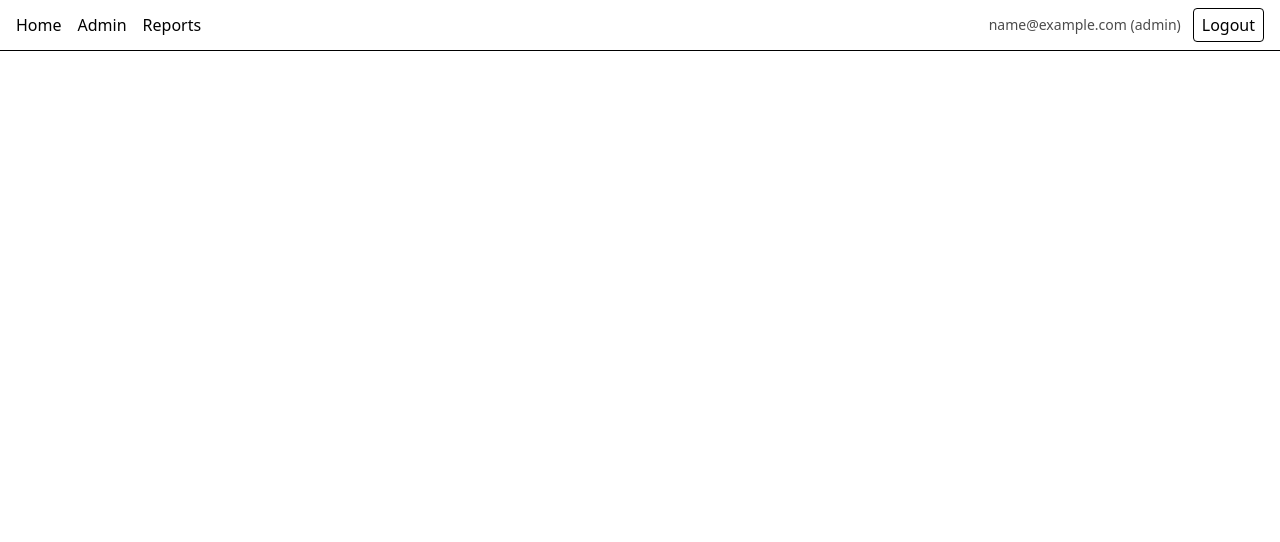
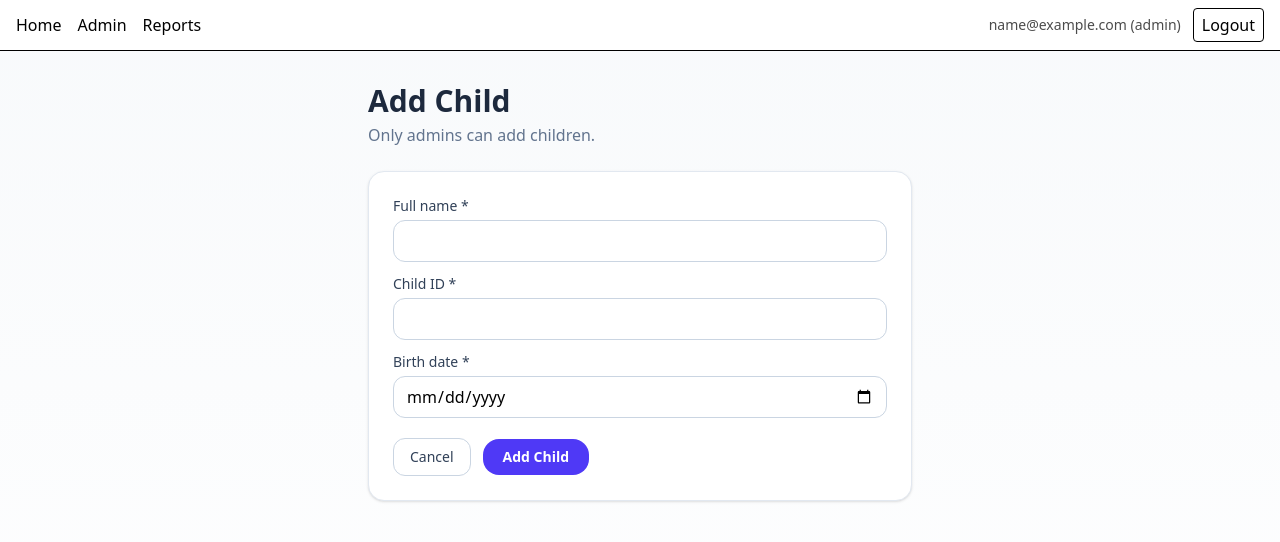
Before and after one commit to Kanir1/KindergartenApp, a React (Vite) app in the folder frontend/: page /admin/children/new in a window 1280 px wide. Shown: the top 542 px of the page. Built offline with nearby package versions, Linux system fonts and the light colour scheme; sample sign-in values are in the browser's storage.

Commit message:
removed add child from parent and into admin

```diff
--- a/frontend/src/App.jsx
+++ b/frontend/src/App.jsx
@@ -1,4 +1,4 @@
-import { BrowserRouter, Routes, Route } from 'react-router-dom';
+import { BrowserRouter, Routes, Route, Navigate } from 'react-router-dom';
 import { QueryClient, QueryClientProvider } from '@tanstack/react-query';
 import { AuthProvider } from './auth/AuthProvider.jsx';
 
@@ -13,12 +13,12 @@ import ReportDetails from './pages/ReportDetails.jsx';
 import EditReport from './pages/EditReport.jsx';
 import CreateMonthly from './pages/CreateMonthly.jsx';
 import MyChildren from './pages/MyChildren';
-import NewChildForParent from './pages/NewChildForParent';
+import NewChildForParent from './pages/NewChildForParent'; // reused as admin form route
 import ChildProfile from './pages/ChildProfile.jsx';
 import AdminParents from './pages/AdminParents.jsx';
-import ParentRegister from "./pages/ParentRegister";
-import AdminParentChildLinker from "./pages/AdminParentChildLinker";
-import AdminCreateParent from "./pages/AdminCreateParent";
+import ParentRegister from './pages/ParentRegister';
+import AdminParentChildLinker from './pages/AdminParentChildLinker';
+import AdminCreateParent from './pages/AdminCreateParent';
 
 const qc = new QueryClient();
 
@@ -33,7 +33,6 @@ export default function App() {
             <Route path="/login" element={<Login />} />
             <Route path="/register/parent" element={<ParentRegister />} />
             <Route path="/admin/link" element={<AdminParentChildLinker />} />
-
 
             {/* Admin-only: create parent */}
             <Route
@@ -54,13 +53,11 @@ export default function App() {
                 </Protected>
               }
             />
+
+            {/* Redirect old parent add-child path to new admin path */}
             <Route
               path="/my-children/new"
-              element={
-                <Protected role="parent">
-                  <NewChildForParent />
-                </Protected>
-              }
+              element={<Navigate to="/admin/children/new?from=parent" replace />}
             />
 
             {/* Admin-only */}
@@ -72,6 +69,17 @@ export default function App() {
                 </Protected>
               }
             />
+
+            {/* Admin-only: Add Child (moved here) */}
+            <Route
+              path="/admin/children/new"
+              element={
+                <Protected role="admin">
+                  <NewChildForParent />
+                </Protected>
+              }
+            />
+
             <Route
               path="/reports/new"
               element={
@@ -132,9 +140,6 @@ export default function App() {
                 </Protected>
               }
             />
-
-
-            {/* ❌ Removed /parent route entirely */}
           </Routes>
         </BrowserRouter>
       </AuthProvider>
--- a/frontend/src/pages/AdminDashBoard.jsx
+++ b/frontend/src/pages/AdminDashBoard.jsx
@@ -52,6 +52,7 @@ export default function AdminDashBoard() {
             {isFetching ? 'Refreshing…' : 'Refresh'}
           </button>
 
+
           {/* Link/Unlink tool */}
           <Link
             to="/admin/link"
@@ -70,6 +71,13 @@ export default function AdminDashBoard() {
 
           <Link to="/admin/parents/new" className="rounded-2xl bg-indigo-600 px-4 py-2 text-white">
             Register Parent
+          </Link>
+
+          <Link
+            to="/admin/children/new"
+            className="rounded-2xl bg-indigo-600 px-4 py-2 text-sm font-medium text-white hover:bg-indigo-500"
+          >
+            Add Child
           </Link>
 
           <Link
--- a/frontend/src/pages/NewChildForParent.jsx
+++ b/frontend/src/pages/NewChildForParent.jsx
@@ -1,163 +1,109 @@
-// src/pages/NewChildForParent.jsx
 import { useState } from "react";
-import { useMutation } from "@tanstack/react-query";
 import { useNavigate, Link } from "react-router-dom";
 import api from "../api/client";
 
-// Local timezone-safe YYYY-MM-DD
-function todayLocalISO() {
-  const t = new Date();
-  const y = t.getFullYear();
-  const m = String(t.getMonth() + 1).padStart(2, "0");
-  const d = String(t.getDate()).padStart(2, "0");
-  return `${y}-${m}-${d}`;
+function isoDate(value) {
+  // Accept "YYYY-MM-DD" or "MM/DD/YYYY" and return YYYY-MM-DD
+  const tryNative = new Date(value);
+  if (!Number.isNaN(tryNative.getTime())) {
+    return tryNative.toISOString().slice(0, 10);
   }
-
-function Page({ children }) {
-  return (
-    <div className="min-h-dvh bg-gradient-to-b from-slate-50 to-white">
-      <div className="mx-auto max-w-xl px-4 py-6 sm:py-10">{children}</div>
-    </div>
-  );
+  const m = String(value).match(/^(\d{1,2})\/(\d{1,2})\/(\d{4})$/);
+  if (m) {
+    const [_, mm, dd, yyyy] = m;
+    const d = new Date(+yyyy, +mm - 1, +dd);
+    return d.toISOString().slice(0, 10);
   }
-
-function Header({ title }) {
-  return (
-    <div className="mb-6 sm:mb-8">
-      <h1 className="text-2xl font-bold tracking-tight text-slate-800 sm:text-3xl">{title}</h1>
-      <p className="mt-1 text-sm text-slate-500">Only you and admins will see this child.</p>
-    </div>
-  );
+  return value; // let backend validate if unparseable
 }
 
 export default function NewChildForParent() {
   const nav = useNavigate();
-  const [form, setForm] = useState({
-    name: "",
-    childId: "",
-    birthDate: "",
-  });
+  const [name, setName] = useState("");
+  const [childId, setChildId] = useState("");
+  const [birthDate, setBirthDate] = useState("");
   const [err, setErr] = useState("");
-  const [dateNote, setDateNote] = useState(""); // inline note if we clamp a future date
 
-  const { mutate, isPending } = useMutation({
-    mutationFn: async (payload) => (await api.post("/children/mine", payload)).data,
-    onSuccess: () => nav("/my-children", { state: { created: true } }),
-    onError: (e) =>
-      setErr(e?.response?.data?.message || e.message || "Failed to add child"),
-  });
-
-  const maxDate = todayLocalISO();
-
-  function handleChange(e) {
-    const { name, value } = e.target;
-    setErr("");
-    if (name === "birthDate") {
-      // Clamp to today if a future date is chosen
-      if (value && value > maxDate) {
-        setForm((f) => ({ ...f, birthDate: maxDate }));
-        setDateNote("Birth date cannot be in the future. Adjusted to today.");
-        return;
-      }
-      setDateNote("");
-    }
-    setForm((f) => ({ ...f, [name]: value }));
-  }
-
-  function handleSubmit(e) {
+  async function onSubmit(e) {
     e.preventDefault();
     setErr("");
 
-    if (!form.name.trim()) return setErr("Name is required");
-    if (!form.childId.trim()) return setErr("Child ID is required");
-    if (!form.birthDate) return setErr("Birth date is required");
+    try {
+      // Admin creates a child: POST /children (no parentId in body)
+      await api.post("/children", {
+        name: name.trim(),
+        externalId: String(childId).trim(), // backend maps/duplicates to childId internally
+        childId: String(childId).trim(),    // keep for legacy schema
+        birthDate: isoDate(birthDate),
+      });
 
-    // Final guard on submit
-    if (form.birthDate > maxDate) {
-      setErr("Birth date cannot be in the future");
-      return;
+      // Go back to Admin dashboard (or children list) on success
+      nav("/admin", { replace: true, state: { created: true } });
+    } catch (e) {
+      setErr(e?.response?.data?.message || e.message || "Failed to create child");
     }
-
-    // Map Child ID to both fields so either schema works
-    const payload = {
-      name: form.name.trim(),
-      birthDate: form.birthDate,
-      externalId: form.childId.trim(),
-      childId: form.childId.trim(),
-    };
-
-    mutate(payload);
   }
 
   return (
-    <Page>
-      <Header title="Add Child" />
+    <div className="min-h-dvh bg-gradient-to-b from-slate-50 to-white">
+      <div className="mx-auto max-w-xl px-4 py-8">
+        <h1 className="text-3xl font-bold text-slate-800">Add Child</h1>
+        <p className="mt-1 text-slate-500">Only admins can add children.</p>
 
         {err && (
-        <div className="mb-4 rounded-2xl border border-rose-200 bg-rose-50 p-3 text-rose-700">
+          <div className="mt-4 rounded-2xl border border-rose-200 bg-rose-50 p-3 text-rose-700">
             {err}
           </div>
         )}
 
-      <form onSubmit={handleSubmit} className="rounded-2xl border border-slate-200 bg-white p-5 shadow-sm">
-        <div className="grid grid-cols-1 gap-4">
-          <div>
-            <label className="mb-1 block text-sm font-medium text-slate-700">Full name *</label>
+        <form onSubmit={onSubmit} className="mt-6 rounded-2xl border border-slate-200 bg-white p-6 shadow-sm">
+          <label className="mb-3 block">
+            <span className="block text-sm font-medium text-slate-700">Full name *</span>
             <input
-              name="name"
-              value={form.name}
-              onChange={handleChange}
-              className="w-full rounded-xl border border-slate-300 px-3 py-2 text-sm shadow-sm focus:outline-none focus:ring-2 focus:ring-indigo-500"
-              placeholder="e.g., Maya Cohen"
+              className="mt-1 w-full rounded-xl border border-slate-300 px-3 py-2"
+              value={name}
+              onChange={(e) => setName(e.target.value)}
               required
             />
-          </div>
+          </label>
 
-          <div>
-            <label className="mb-1 block text-sm font-medium text-slate-700">Child ID *</label>
+          <label className="mb-3 block">
+            <span className="block text-sm font-medium text-slate-700">Child ID *</span>
             <input
-              name="childId"
-              value={form.childId}
-              onChange={handleChange}
-              className="w-full rounded-xl border border-slate-300 px-3 py-2 text-sm shadow-sm focus:outline-none focus:ring-2 focus:ring-indigo-500"
-              placeholder="e.g., 12345"
+              className="mt-1 w-full rounded-xl border border-slate-300 px-3 py-2"
+              value={childId}
+              onChange={(e) => setChildId(e.target.value)}
               required
             />
-          </div>
+          </label>
 
-          <div>
-            <label className="mb-1 block text-sm font-medium text-slate-700">Birth date *</label>
+          <label className="mb-5 block">
+            <span className="block text-sm font-medium text-slate-700">Birth date *</span>
             <input
               type="date"
-              name="birthDate"
-              value={form.birthDate}
-              onChange={handleChange}
-              max={maxDate}
-              className="w-full rounded-xl border border-slate-300 px-3 py-2 text-sm shadow-sm focus:outline-none focus:ring-2 focus:ring-indigo-500"
+              className="mt-1 w-full rounded-xl border border-slate-300 px-3 py-2"
+              value={birthDate}
+              onChange={(e) => setBirthDate(e.target.value)}
               required
             />
-            {dateNote && (
-              <p className="mt-1 text-xs text-amber-600">{dateNote}</p>
-            )}
-          </div>
+          </label>
 
-          <div className="mt-2 flex items-center justify-between gap-3">
+          <div className="flex items-center gap-3">
             <Link
-              to="/my-children"
-              className="rounded-xl border border-slate-300 px-4 py-2 text-sm font-medium text-slate-700 hover:bg-slate-50"
+              to="/admin"
+              className="rounded-xl border border-slate-300 bg-white px-4 py-2 text-sm font-medium text-slate-700 hover:bg-slate-50"
             >
               Cancel
             </Link>
             <button
               type="submit"
-              disabled={isPending}
-              className="rounded-2xl bg-indigo-600 px-5 py-2 text-sm font-medium text-white hover:bg-indigo-500 disabled:opacity-60"
+              className="rounded-2xl bg-indigo-600 px-5 py-2 text-sm font-semibold text-white hover:bg-indigo-500"
             >
-              {isPending ? "Adding…" : "Add Child"}
+              Add Child
             </button>
           </div>
+        </form>
       </div>
-      </form>
-    </Page>
+    </div>
   );
 }
```
Also changed, not shown: frontend/src/pages/MyChildren.jsx (+4 -17 lines), frontend/src/pages/ParentDashBoard.jsx (+6 -26 lines), 1 other file (tests, documents, lock files or other folders). Lines whose indentation alone changed are shown as unchanged.
